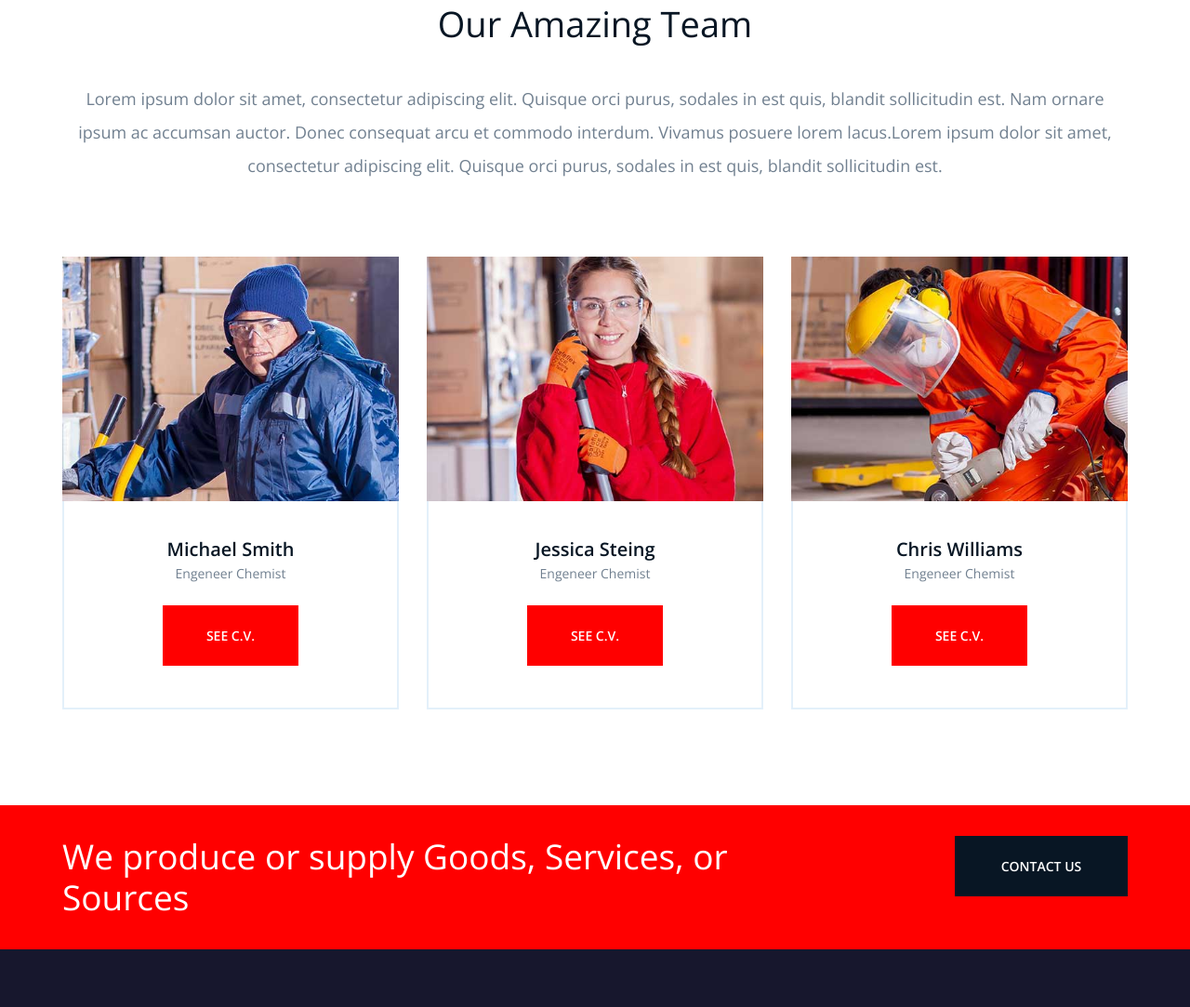
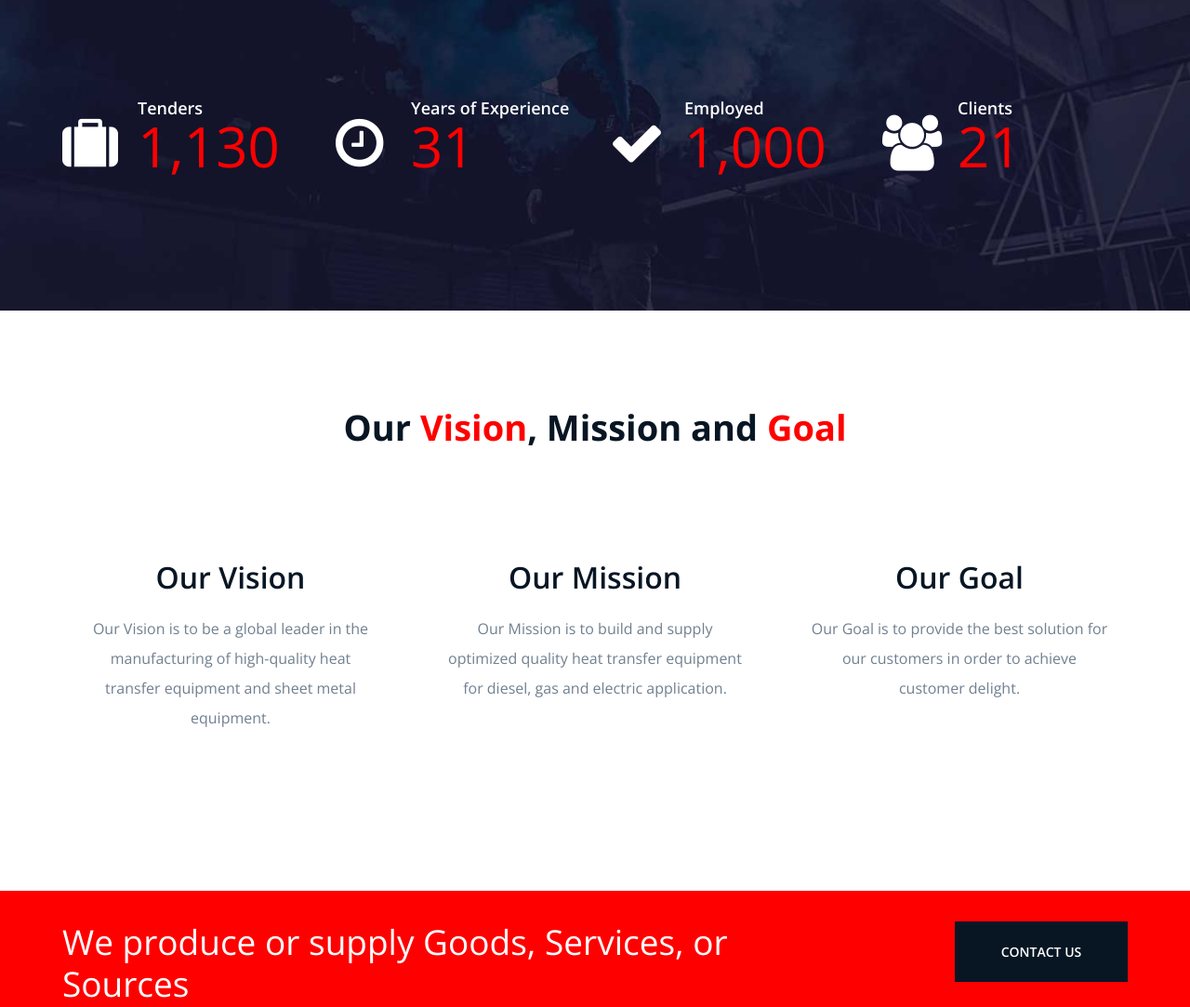
Before and after one commit to TeamTechnoBorg/saaswad.com, a plain HTML site: page industryinc/about.html in a window 1280 px wide. Shown: the part 1512-2595 px from the top of the page at 93% size. Drawn offline with nearby package versions, Linux system fonts and the light colour scheme.

Commit message:
done some changes

```diff
--- a/industryinc/about.html
+++ b/industryinc/about.html
@@ -1,14 +1,14 @@
 <!DOCTYPE html>
 <html lang="zxx">
   <head>
-    <title>Industry.INC | HTML Template</title>
+    <title>SAASWAD</title>
     <meta charset="UTF-8" />
-    <meta name="description" content="Industry.INC HTML Template" />
+    <meta name="description" content="SAASWAD.com" />
     <meta name="keywords" content="industry, html" />
     <meta name="viewport" content="width=device-width, initial-scale=1.0" />
 
     <!-- Favicon -->
-    <link href="img/favicon.ico" rel="shortcut icon" />
+    <link href="img/logo_saswad.png" rel="shortcut icon" />
 
     <!-- Google font -->
     <link
@@ -100,7 +100,19 @@
     <!-- Header section end  -->
 
     <!-- Page top section  -->
-    <section class="page-top-section set-bg" data-setbg="img/page-top-bg/1.jpg">
+    <section
+      class="page-top-section"
+      style="
+        min-height: 100%;
+        background: linear-gradient(
+            0deg,
+            rgba(0, 0, 0, 0.3),
+            rgba(0, 0, 0, 0.3)
+          ),
+          url(img/about_cover.jpg);
+        background-size: cover;
+      "
+    >
       <div class="container">
         <div class="row">
           <div class="col-lg-7">
@@ -216,44 +228,63 @@
     <section class="team-section spad">
       <div class="container">
         <div class="team-text">
-          <h2>Our Amazing Team</h2>
-          <p>
+          <h2 style="font-weight: bolder;">
+            Our <span style="color: red;">Vision</span>, Mission and
+            <span style="color: red;">Goal</span>
+          </h2>
+          <!-- <p>
             Lorem ipsum dolor sit amet, consectetur adipiscing elit. Quisque
             orci purus, sodales in est quis, blandit sollicitudin est. Nam
             ornare ipsum ac accumsan auctor. Donec consequat arcu et commodo
             interdum. Vivamus posuere lorem lacus.Lorem ipsum dolor sit amet,
             consectetur adipiscing elit. Quisque orci purus, sodales in est
             quis, blandit sollicitudin est.
-          </p>
+          </p> -->
         </div>
         <div class="row">
           <div class="col-md-4">
             <div class="team-member">
-              <img src="img/team/1.jpg" alt="" />
+              <!-- <img src="img/team/1.jpg" alt="" /> -->
               <div class="member-info">
-                <h3>Michael Smith</h3>
-                <p>Engeneer Chemist</p>
-                <a href="#" class="site-btn">See C.V.</a>
+                <h3 style="font-size: 2rem; margin-bottom: 20px;">
+                  Our Vision
+                </h3>
+                <p style="font-size: 1rem;">
+                  Our Vision is to be a global leader in the manufacturing of
+                  high-quality heat transfer equipment and sheet metal
+                  equipment.
+                </p>
+                <!-- <a href="#" class="site-btn">See C.V.</a> -->
               </div>
             </div>
           </div>
           <div class="col-md-4">
             <div class="team-member">
-              <img src="img/team/2.jpg" alt="" />
+              <!-- <img src="img/team/1.jpg" alt="" /> -->
               <div class="member-info">
-                <h3>Jessica Steing</h3>
-                <p>Engeneer Chemist</p>
-                <a href="#" class="site-btn">See C.V.</a>
+                <h3 style="font-size: 2rem; margin-bottom: 20px;">
+                  Our Mission
+                </h3>
+                <p style="font-size: 1rem;">
+                  Our Mission is to build and supply optimized quality heat
+                  transfer equipment for diesel, gas and electric application.
+                </p>
+                <!-- <a href="#" class="site-btn">See C.V.</a> -->
               </div>
             </div>
           </div>
           <div class="col-md-4">
             <div class="team-member">
-              <img src="img/team/3.jpg" alt="" />
+              <!-- <img src="img/team/1.jpg" alt="" /> -->
               <div class="member-info">
-                <h3>Chris Williams</h3>
-                <p>Engeneer Chemist</p>
-                <a href="#" class="site-btn">See C.V.</a>
+                <h3 style="font-size: 2rem; margin-bottom: 20px;">
+                  Our Goal
+                </h3>
+                <p style="font-size: 1rem;">
+                  Our Goal is to provide the best solution for our customers in
+                  order to achieve customer delight.
+                </p>
+                <!-- <a href="#" class="site-btn">See C.V.</a> -->
               </div>
             </div>
           </div>
--- a/industryinc/css/style.css
+++ b/industryinc/css/style.css
@@ -1275,7 +1275,7 @@ ol {
   height: 100%;
   left: 0;
   top: 0;
-  border: 2px solid #e3f0fa;
+  /* border: 2px solid black; */
   opacity: 1;
   -webkit-transition: all 0.3s;
   transition: all 0.3s;
```
Also changed, not shown: 1 other file.
